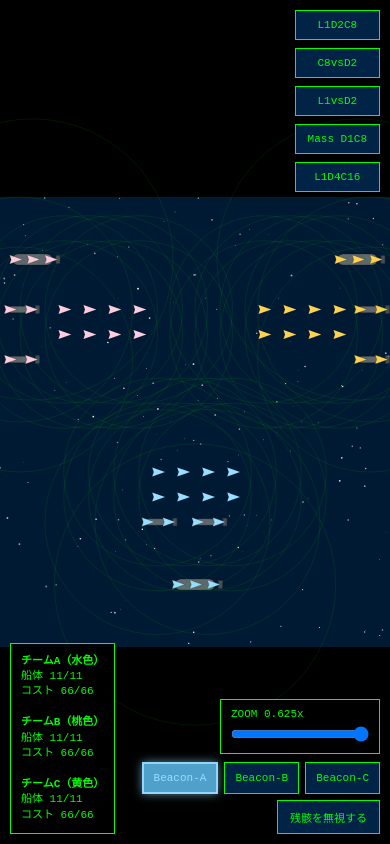
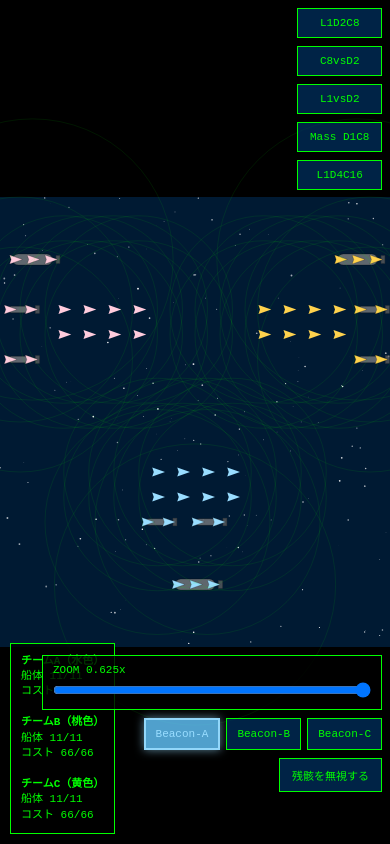
Before and after one commit to igapyon/starship-sim, a website: page index.html in a window 390 px wide. Drawn offline with Linux system fonts and the light colour scheme.

Commit message:
iPhone SE3で動作するように調整中（途上）

```diff
--- a/index.html
+++ b/index.html
@@ -43,8 +43,6 @@
             }
             #test-buttons {
                 position: absolute;
-                top: 10px;
-                right: 10px;
                 display: flex;
                 flex-direction: column;
                 gap: 8px;
@@ -64,10 +62,16 @@
                 background: rgba(0, 100, 150, 0.9);
                 box-shadow: 0 0 10px rgba(0, 255, 0, 0.5);
             }
+            #bottom-controls {
+                position: absolute;
+                display: flex;
+                flex-direction: column;
+                align-items: flex-end;
+                gap: 8px;
+                width: min(340px, 92vw);
+                z-index: 10;
+            }
             #wreckage-toggle {
-                position: absolute;
-                bottom: 10px;
-                right: 10px;
                 padding: 8px 12px;
                 background: rgba(0, 50, 100, 0.7);
                 color: #0f0;
@@ -76,7 +80,6 @@
                 font-size: 11px;
                 font-family: 'Courier New', monospace;
                 transition: all 0.2s;
-                z-index: 10;
             }
             #wreckage-toggle:hover {
                 background: rgba(0, 100, 150, 0.9);
@@ -89,12 +92,11 @@
                 box-shadow: 0 0 10px rgba(255, 150, 0, 0.6);
             }
             #beacon-controls {
-                position: absolute;
-                bottom: 50px;
-                right: 10px;
                 display: flex;
+                flex-wrap: wrap;
+                justify-content: flex-end;
                 gap: 6px;
-                z-index: 10;
+                width: 100%;
             }
             .beacon-team-btn {
                 padding: 8px 10px;
@@ -117,17 +119,13 @@
                 box-shadow: 0 0 10px rgba(153, 221, 255, 0.6);
             }
             #zoom-controls {
-                position: absolute;
-                bottom: 90px;
-                right: 10px;
-                width: 160px;
+                width: 100%;
                 padding: 8px 10px;
                 background: rgba(0, 0, 0, 0.8);
                 border: 1px solid #0f0;
                 color: #0f0;
                 font-size: 11px;
                 font-family: 'Courier New', monospace;
-                z-index: 10;
             }
             #zoom-controls label {
                 display: block;
@@ -150,17 +148,19 @@
         <button class="test-btn" data-config="mass_d1c8">Mass D1C8</button>
         <button class="test-btn" data-config="threeway_l1d4c32">L1D4C16</button>
     </div>
-    <!-- 右下：ビーコン配置チーム選択 -->
+    <div id="bottom-controls">
+        <div id="zoom-controls">
+            <label for="zoom-slider">ZOOM <span id="zoom-value">1x</span></label>
+            <input id="zoom-slider" type="range" min="0" max="0" step="1" value="0">
+        </div>
+        <!-- ビーコン配置チーム選択 -->
         <div id="beacon-controls">
             <button class="beacon-team-btn active" data-team="A">Beacon-A</button>
             <button class="beacon-team-btn" data-team="B">Beacon-B</button>
             <button class="beacon-team-btn" data-team="C">Beacon-C</button>
         </div>
-    <!-- 右下：残骸攻撃トグルボタン -->
+        <!-- 残骸攻撃トグルボタン -->
         <button id="wreckage-toggle">残骸を無視する</button>
-    <div id="zoom-controls">
-        <label for="zoom-slider">ZOOM <span id="zoom-value">1x</span></label>
-        <input id="zoom-slider" type="range" min="0" max="0" step="1" value="0">
     </div>
 
     <script>
@@ -171,6 +171,8 @@
     const canvas = document.getElementById('canvas');
     const ctx = canvas.getContext('2d');
     const infoDiv = document.getElementById('info');
+    const testButtons = document.getElementById('test-buttons');
+    const bottomControls = document.getElementById('bottom-controls');
     const zoomSlider = document.getElementById('zoom-slider');
     const zoomValueLabel = document.getElementById('zoom-value');
     const renderState = {
@@ -216,6 +218,31 @@
         renderState.offsetX = Math.floor((renderState.viewportWidth - worldPixelSize) / 2);
         renderState.offsetY = Math.floor((renderState.viewportHeight - worldPixelSize) / 2);
     }
+    function clamp(value, min, max) {
+        return Math.max(min, Math.min(max, value));
+    }
+    function layoutUi() {
+        const worldPixelSize = WORLD_SIZE * renderState.worldScale;
+        const worldLeft = renderState.offsetX;
+        const worldTop = renderState.offsetY;
+        const worldRight = worldLeft + worldPixelSize;
+        const worldBottom = worldTop + worldPixelSize;
+        const margin = 8;
+        const testWidth = testButtons.offsetWidth;
+        const testHeight = testButtons.offsetHeight;
+        const testLeft = clamp(worldRight - testWidth, margin, renderState.viewportWidth - testWidth - margin);
+        const testTopPreferred = worldTop - testHeight - margin;
+        const testTop = clamp(testTopPreferred, margin, renderState.viewportHeight - testHeight - margin);
+        testButtons.style.left = `${Math.round(testLeft)}px`;
+        testButtons.style.top = `${Math.round(testTop)}px`;
+        const bottomWidth = bottomControls.offsetWidth;
+        const bottomHeight = bottomControls.offsetHeight;
+        const bottomLeft = clamp(worldRight - bottomWidth, margin, renderState.viewportWidth - bottomWidth - margin);
+        const bottomTopPreferred = worldBottom + margin;
+        const bottomTop = clamp(bottomTopPreferred, margin, renderState.viewportHeight - bottomHeight - margin);
+        bottomControls.style.left = `${Math.round(bottomLeft)}px`;
+        bottomControls.style.top = `${Math.round(bottomTop)}px`;
+    }
     function resizeCanvas() {
         renderState.dpr = window.devicePixelRatio || 1;
         renderState.viewportWidth = window.innerWidth;
@@ -226,6 +253,7 @@
         canvas.style.height = `${renderState.viewportHeight}px`;
         updateZoomControls();
         recomputeRenderState();
+        requestAnimationFrame(layoutUi);
     }
     resizeCanvas();
     window.addEventListener('resize', resizeCanvas);
@@ -340,6 +368,7 @@
         renderState.zoom = nextZoom;
         zoomValueLabel.textContent = formatZoomLabel(nextZoom);
         recomputeRenderState();
+        layoutUi();
     });
     document.addEventListener('contextmenu', (e) => e.preventDefault());
 
--- a/src/css/app.css
+++ b/src/css/app.css
@@ -36,8 +36,6 @@
         }
         #test-buttons {
             position: absolute;
-            top: 10px;
-            right: 10px;
             display: flex;
             flex-direction: column;
             gap: 8px;
@@ -57,10 +55,16 @@
             background: rgba(0, 100, 150, 0.9);
             box-shadow: 0 0 10px rgba(0, 255, 0, 0.5);
         }
+        #bottom-controls {
+            position: absolute;
+            display: flex;
+            flex-direction: column;
+            align-items: flex-end;
+            gap: 8px;
+            width: min(340px, 92vw);
+            z-index: 10;
+        }
         #wreckage-toggle {
-            position: absolute;
-            bottom: 10px;
-            right: 10px;
             padding: 8px 12px;
             background: rgba(0, 50, 100, 0.7);
             color: #0f0;
@@ -69,7 +73,6 @@
             font-size: 11px;
             font-family: 'Courier New', monospace;
             transition: all 0.2s;
-            z-index: 10;
         }
         #wreckage-toggle:hover {
             background: rgba(0, 100, 150, 0.9);
@@ -82,12 +85,11 @@
             box-shadow: 0 0 10px rgba(255, 150, 0, 0.6);
         }
         #beacon-controls {
-            position: absolute;
-            bottom: 50px;
-            right: 10px;
             display: flex;
+            flex-wrap: wrap;
+            justify-content: flex-end;
             gap: 6px;
-            z-index: 10;
+            width: 100%;
         }
         .beacon-team-btn {
             padding: 8px 10px;
@@ -110,17 +112,13 @@
             box-shadow: 0 0 10px rgba(153, 221, 255, 0.6);
         }
         #zoom-controls {
-            position: absolute;
-            bottom: 90px;
-            right: 10px;
-            width: 160px;
+            width: 100%;
             padding: 8px 10px;
             background: rgba(0, 0, 0, 0.8);
             border: 1px solid #0f0;
             color: #0f0;
             font-size: 11px;
             font-family: 'Courier New', monospace;
-            z-index: 10;
         }
         #zoom-controls label {
             display: block;
```
Also changed, not shown: index-src.html (+7 -5 lines), src/js/main.js (+29 -0 lines), src/ts/main.ts (+33 -0 lines). Lines whose indentation alone changed are shown as unchanged.
